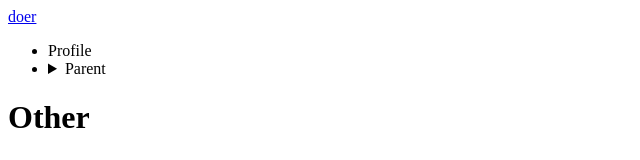
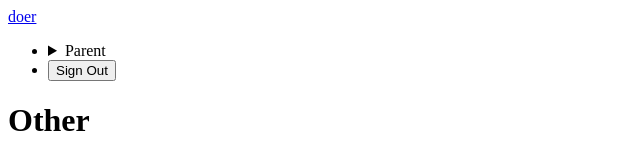
Before and after one commit to limjesslyn/doer-app, a Next.js app: page /other in a window 1280 px wide. Shown: the top 160 px of the page, without its empty margins (0-640 px from the left). Built offline with nearby package versions, Linux system fonts and the light colour scheme.

Commit message:
add: sign out and redirecting page

```diff
--- a/src/components/Navigation.tsx
+++ b/src/components/Navigation.tsx
@@ -1,14 +1,21 @@
 import Link from "next/link";
+import { useRouter } from "next/navigation";
 
 export default function Navigation() {
+    const router = useRouter();
+
+    const onSignOutHandler = () => {
+        localStorage.removeItem('isLoggedIn');
+        router.push('/login');
+    }
+
     return (
         <div className="navbar border-b-2">
             <div className="flex-1">
                 <Link href="/home" className="btn btn-ghost normal-case text-xl">doer</Link>
             </div>
-            <div className="flex-none">
-                <ul className="menu menu-horizontal px-1">
-                    <li><a>Profile</a></li>
+            <div className="flex-none ">
+                <ul className="menu menu-horizontal px-1 gap-2">
                     <li>
                         <details>
                             <summary>
@@ -20,6 +27,16 @@
                             </ul>
                         </details>
                     </li>
+
+                    <li>
+                        <button
+                            type="button"
+                            className="flex w-full justify-center rounded-md bg-indigo-600 px-3 py-1.5 text-sm font-semibold leading-6 text-white shadow-sm hover:bg-indigo-500 hover:text-white focus-visible:outline focus-visible:outline-2 focus-visible:outline-offset-2 focus-visible:outline-indigo-600"
+                            onClick={onSignOutHandler}
+                        >
+                            Sign Out
+                        </button>
+                    </li>
                 </ul>
             </div>
         </div>
--- a/src/hooks/useAuth.tsx
+++ b/src/hooks/useAuth.tsx
@@ -2,6 +2,8 @@
 import { useRouter } from 'next/navigation';
 
 const isUserAuthenticated = () => {
+    console.log(localStorage.getItem('isLoggedIn') !== null);
+
     return localStorage.getItem('isLoggedIn') !== null;
 };
 
--- a/src/pages/login.tsx
+++ b/src/pages/login.tsx
@@ -8,7 +8,7 @@
 import Link from 'next/link';
 
 export default function login() {
-    const {isAuthenticated} = useAuth();
+    const { isAuthenticated } = useAuth();
 
     const router = useRouter();
 
```
Also changed, not shown: src/pages/home.tsx (+13 -0 lines).
